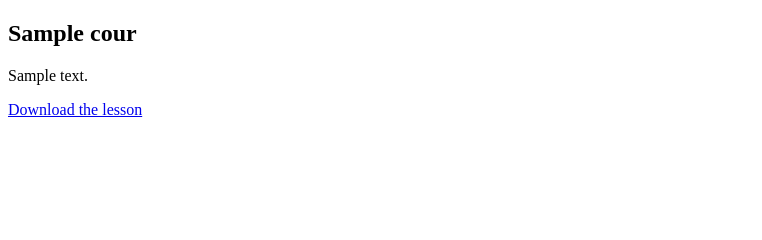
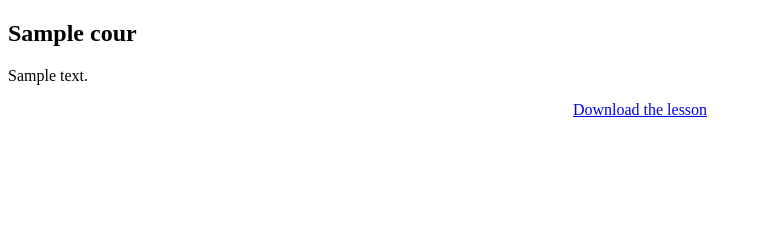
Before and after one commit to youcefpy/english_station, a Django app: page /cours/ in a window 1280 px wide. Shown: the part 445-685 px from the top of the page, without its empty margins (0-762 px from the left). Run offline with Django 5.2, Linux system fonts and the light colour scheme; a user stored in the database is signed in; tables that the repository leaves empty hold one stand-in row (values such as "Sample post").

Commit message:
wip template-cours

```diff
--- a/app_english/templates/cours.html
+++ b/app_english/templates/cours.html
@@ -16,7 +16,7 @@
             <img src="" alt="image-cours">
             <h2>{{ cours.title }}</h2>
             <p>{{ cours.description }}</p>
-
+            <div class="dispay-cours" style="display: flex; justify-content:center; margin-bottom:1rem;">
                 {% if cours.file_type == 'pdf' %}
                         <iframe src="{{ cours.lesson.url }}" width="80%" height="600"></iframe>
 
@@ -35,6 +35,7 @@
                 {% else %}
                     <a href="{{ cours.lesson.url }}" download>Download the lesson</a>
                 {% endif %}
+            </div>
 
         </section>
     {% endfor %}
```
Lines whose indentation alone changed are shown as unchanged.
